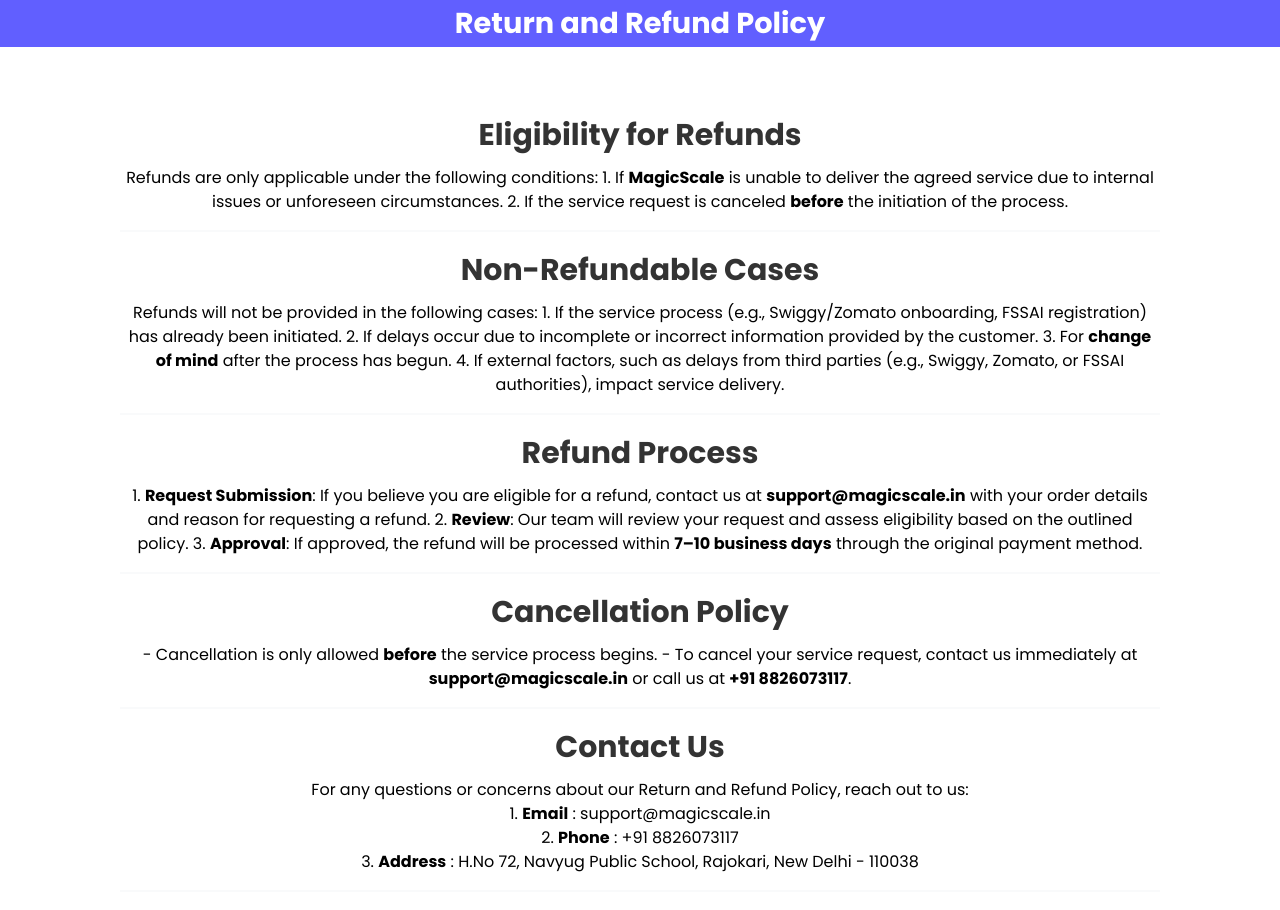
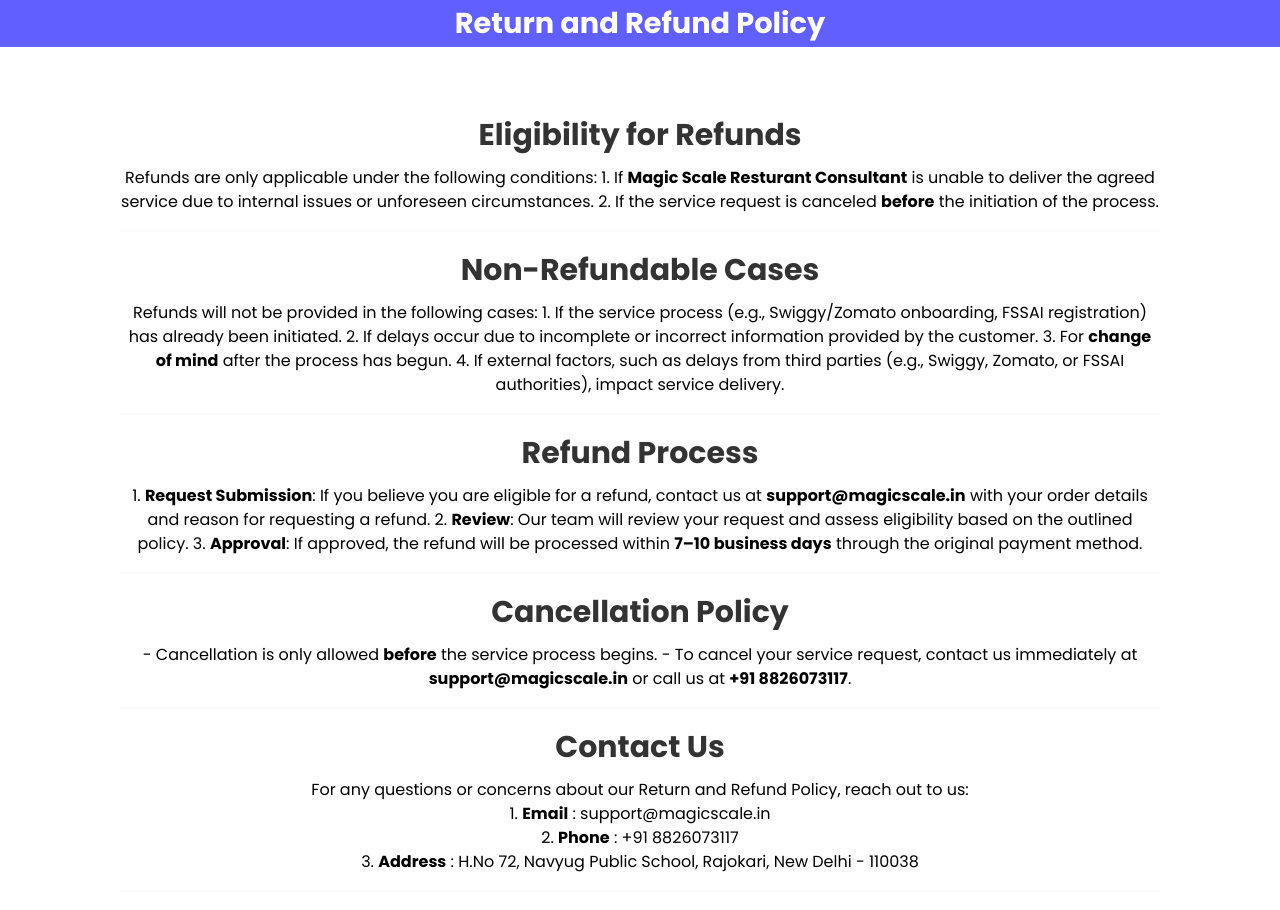
Before and after one commit to vikascoder12/Magicscale, a React (Vite) app in the folder client/: page /return-policy in a window 1280 px wide. Shown: the top 910 px of the page. Built offline with nearby package versions, Linux system fonts and the light colour scheme.

Commit message:
updated legal name

```diff
--- a/client/src/components/Footer.jsx
+++ b/client/src/components/Footer.jsx
@@ -9,27 +9,23 @@
         </Link>
         |
         <Link to="/terms-and-condition" className="hover:text-primary">
-
           Terms of Service
         </Link>
         |
         <Link to="/privacy-policy" className="hover:text-primary">
-
           Privacy Policy
         </Link>
         |
         <Link to="/shipping-policy" className="hover:text-primary">
-
           Shipping & Delivery
         </Link>
         |
         <Link to="/return-policy" className="hover:text-primary">
-
           Cancellation & Refund
         </Link>
       </div>
       <p className="text-gray-400 mt-3">
-        © 2024 Magicscale Technologies Private Limited. All rights reserved.
+        © 2024 Magic Scale Resturant Consultant. All rights reserved.
       </p>
     </footer>
   );
--- a/client/src/components/Header.jsx
+++ b/client/src/components/Header.jsx
@@ -1,7 +1,7 @@
 import { useState } from "react";
 import { Menu, X, ChevronDown } from "lucide-react";
 import { motion, AnimatePresence } from "framer-motion";
-import { logo } from "../assets"; // Replace with your actual logo import
+import { logo } from "../assets";
 
 const Header = () => {
   const [menuOpen, setMenuOpen] = useState(false);
--- a/client/src/components/PrivacyPolicies.jsx
+++ b/client/src/components/PrivacyPolicies.jsx
@@ -4,7 +4,7 @@
   {
     title: "Introduction",
     content: `
-      Welcome to <b>MagicScale!</b> Your privacy is important to us. This Privacy Policy outlines how we collect, use, and protect your information when you access our website or use our services.
+      Welcome to <b>Magic Scale Resturant Consultant!</b> Your privacy is important to us. This Privacy Policy outlines how we collect, use, and protect your information when you access our website or use our services.
     `,
   },
   {
--- a/client/src/components/ReturnPolicy.jsx
+++ b/client/src/components/ReturnPolicy.jsx
@@ -5,7 +5,7 @@
     title: "Eligibility for Refunds",
     content: `
       Refunds are only applicable under the following conditions:
-      1. If <b>MagicScale</b> is unable to deliver the agreed service due to internal issues or unforeseen circumstances.
+      1. If <b>Magic Scale Resturant Consultant</b> is unable to deliver the agreed service due to internal issues or unforeseen circumstances.
       2. If the service request is canceled <b>before</b> the initiation of the process.
     `,
   },
```
